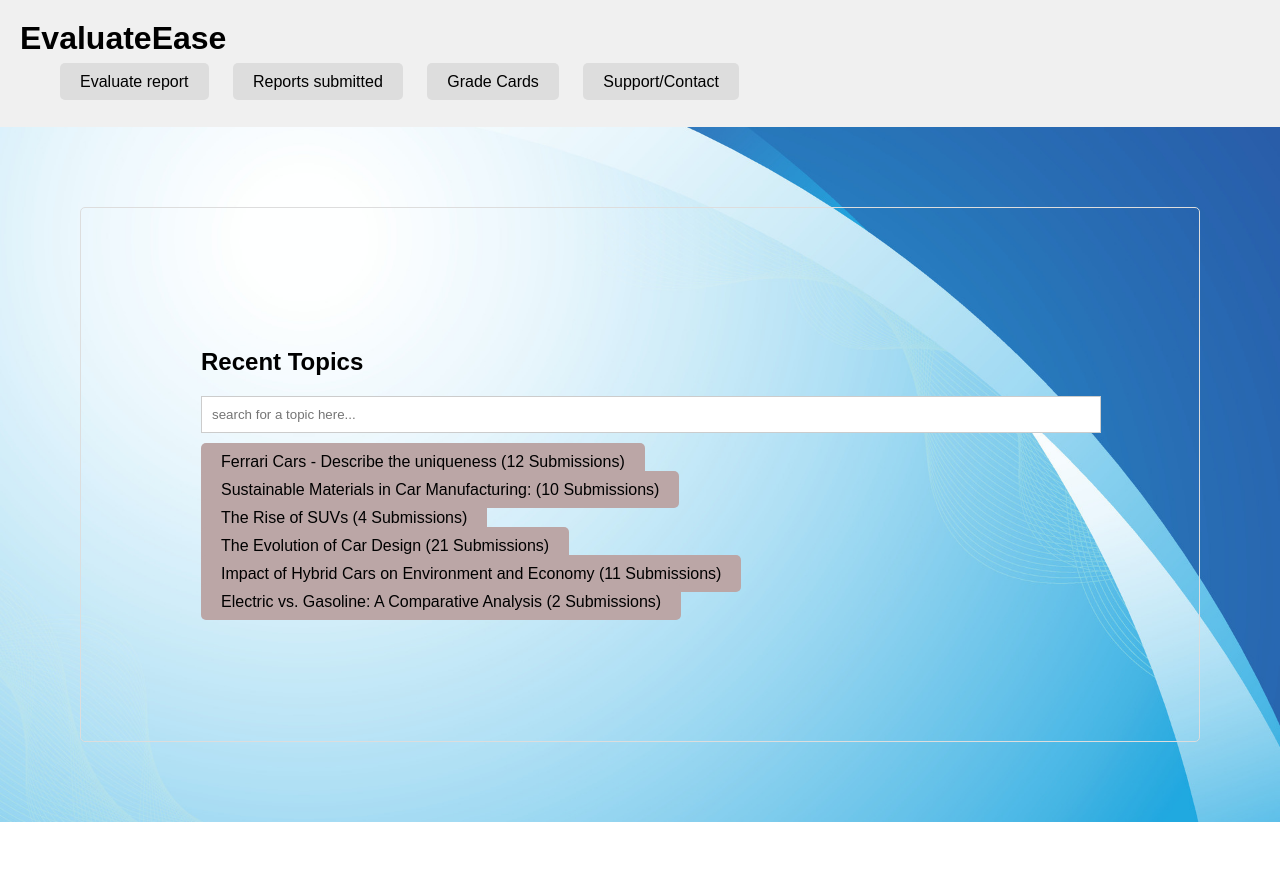
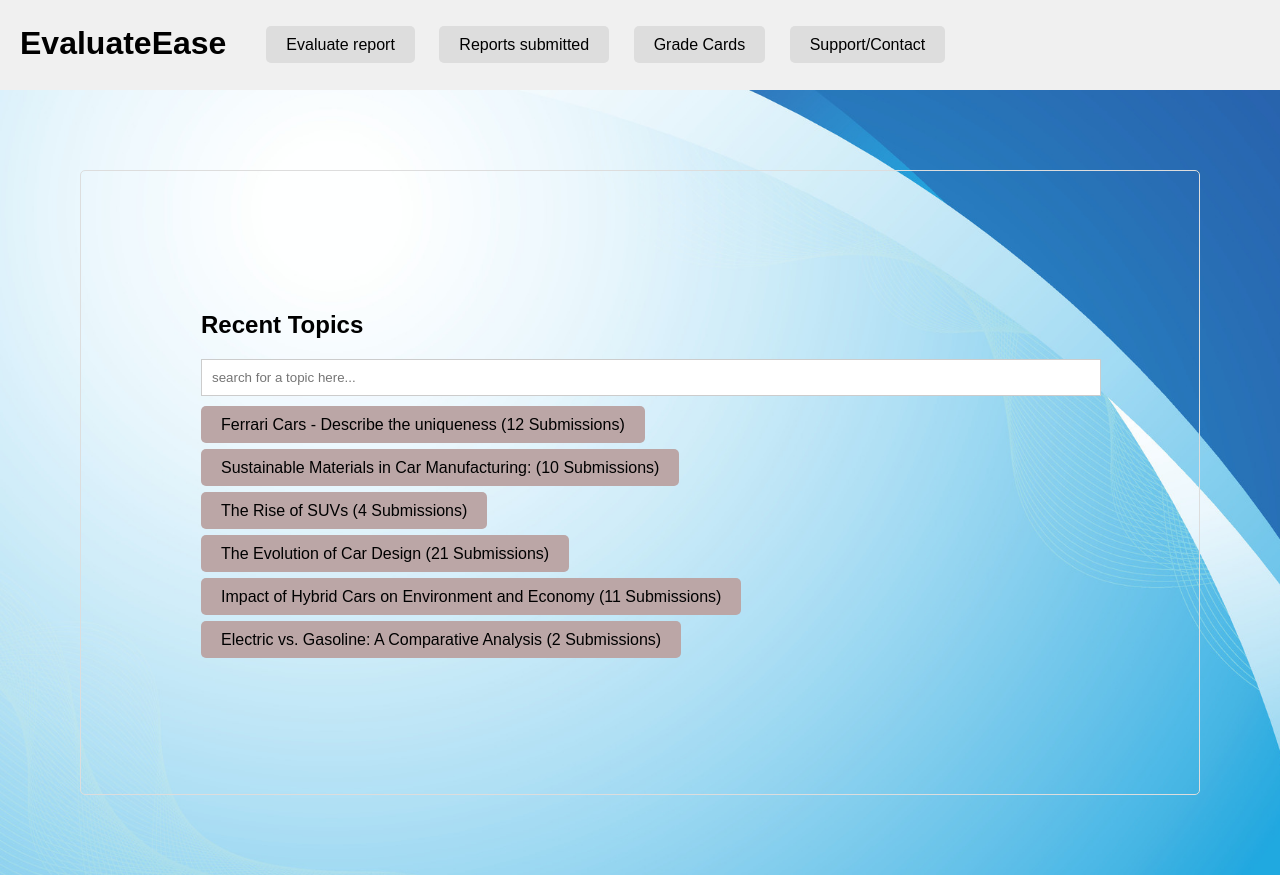
Before and after one commit to rival0001/report_evaluation, a plain HTML site: page ReportsSubmitted.html in a window 1280 px wide. Before the commit the page ends 822 px from the top, so only its background shows below. Drawn offline with Linux system fonts and the light colour scheme.

Commit message:
Update style.css

```diff
--- a/style.css
+++ b/style.css
@@ -5,6 +5,8 @@ body {
   }
 
   header {
+    display: flex;
+    flex-direction: row;
     background-color: white;
     padding: 20px;
     margin-bottom: 0px;
@@ -12,6 +14,7 @@ body {
 
   h1 {
     margin: 0;
+    padding-top: 5px;
     font-size: 2em;
   }
 
@@ -259,7 +262,7 @@ body {
   }
 
   .topics-list li {
-    margin-bottom: 10px;
+    margin-bottom: 25px;
   }
 
   .topics-list a {
@@ -346,5 +349,6 @@ body {
   footer {
     background-color: #f0f0f0;
     text-align: center;
-    padding: 10px;
+    padding: 20px;
+    margin-top: 70px;
   }
```
